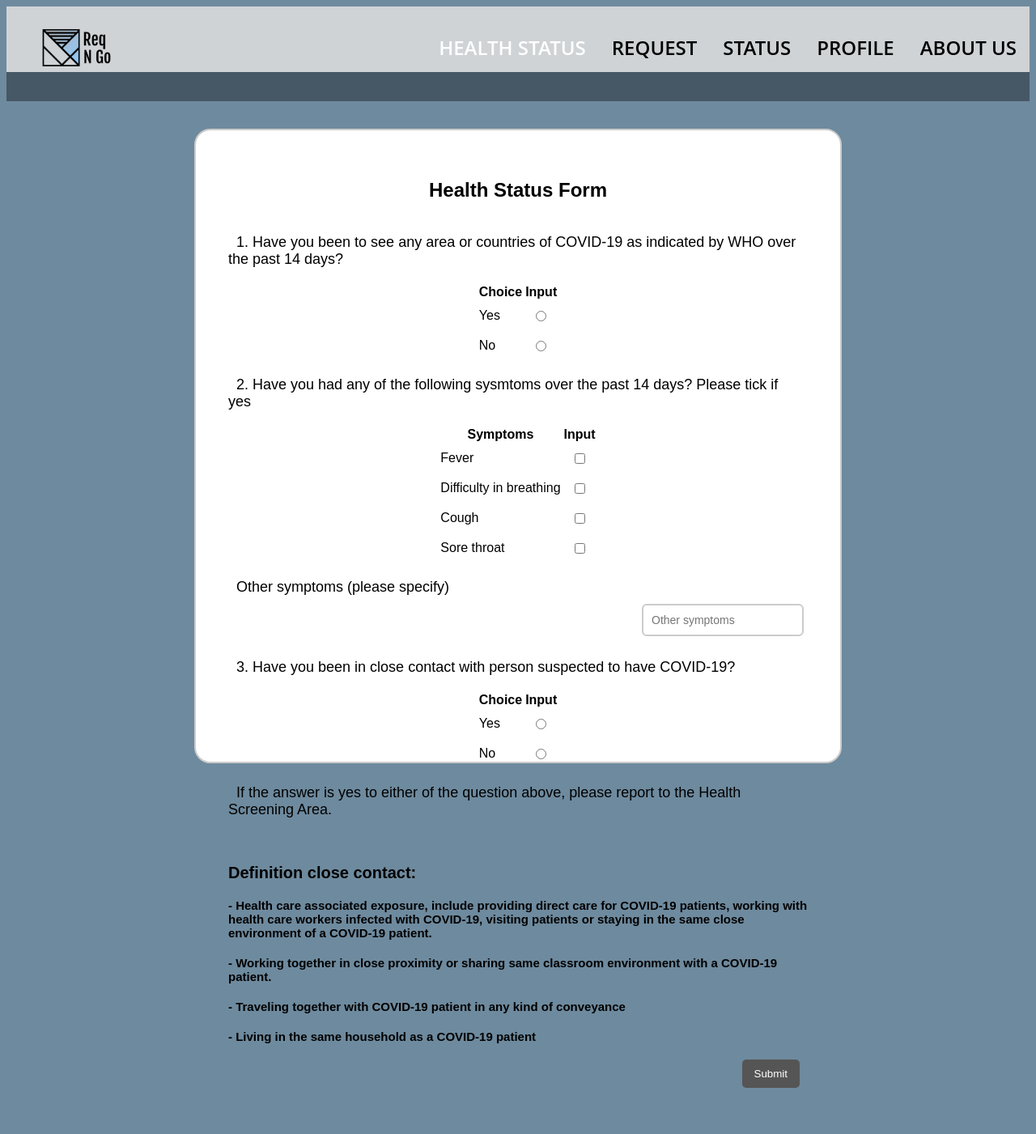
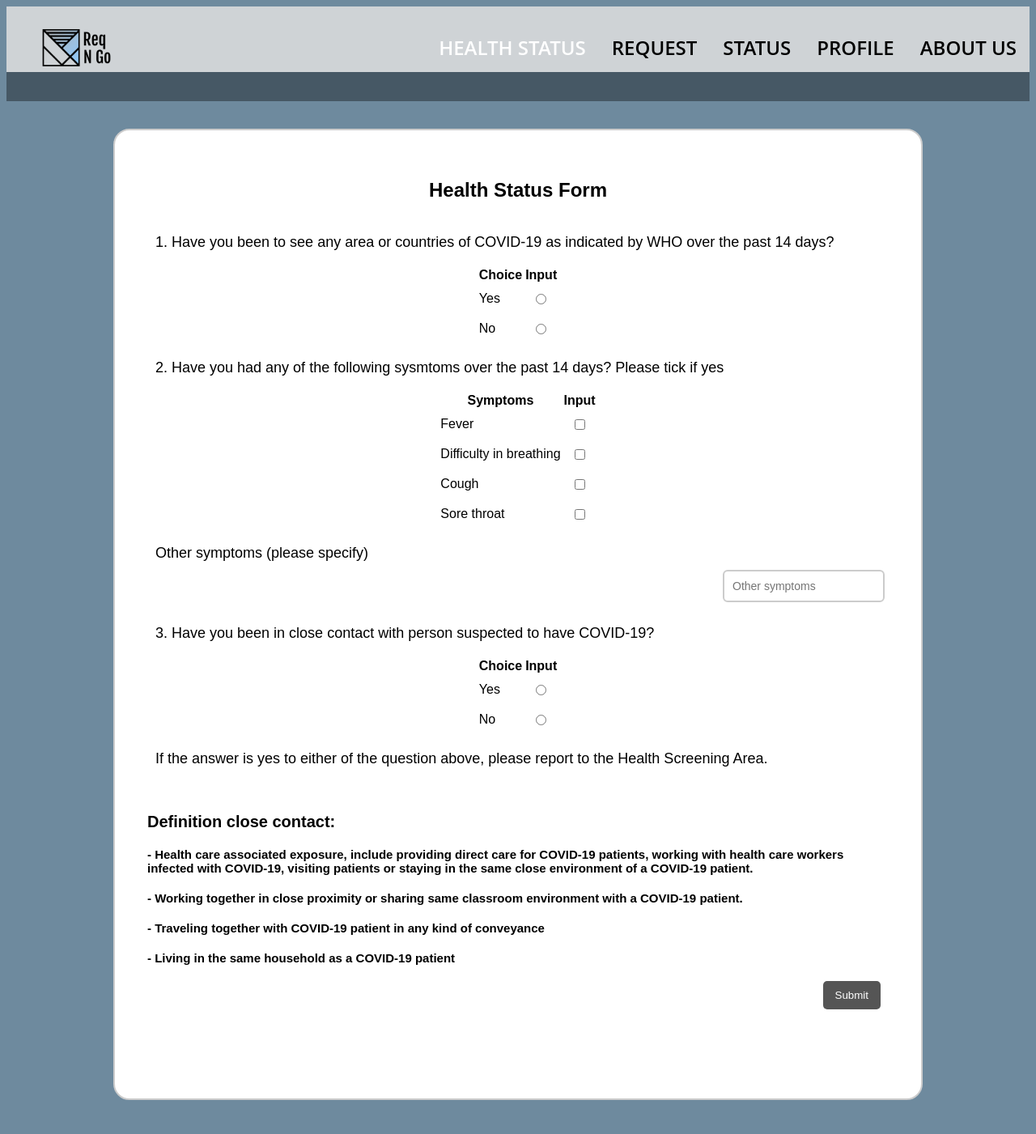
Before and after one commit to azri41/Req-N-Go, a PHP site: page /pages/user/health/form.php in a window 1280 px wide. Shown: the whole page at 81% size. Before the commit the page ends 1344 px from the top, so only its background shows below. Run offline with PHP 8.4, Linux system fonts and the light colour scheme; a user stored in the database is signed in; data comes from the database, SQL or seed files in the repository; some libraries are stand-ins or nearby versions.

Commit message:
Update form.php

```diff
--- a/pages/user/health/form.php
+++ b/pages/user/health/form.php
@@ -65,7 +65,7 @@ while ($row = mysqli_fetch_array($fetch))
     </ul>
     <p style="background-color: #465865; color: #394d60; margin-top: 0px;"><br><br></p>
     <br>
-     <form action="form-check.php" method="post">
+     <form class="healthform" action="form-check.php" method="post">
      	<h2>Health Status Form</h2>
      	<?php if (isset($_GET['error'])) { ?>
      		<p class="error"><?php echo $_GET['error']; ?></p>
```
